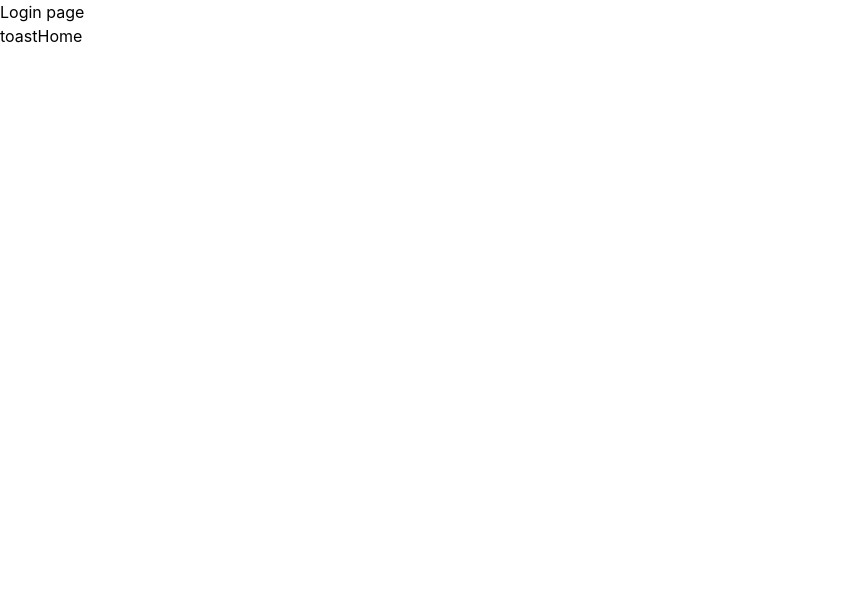
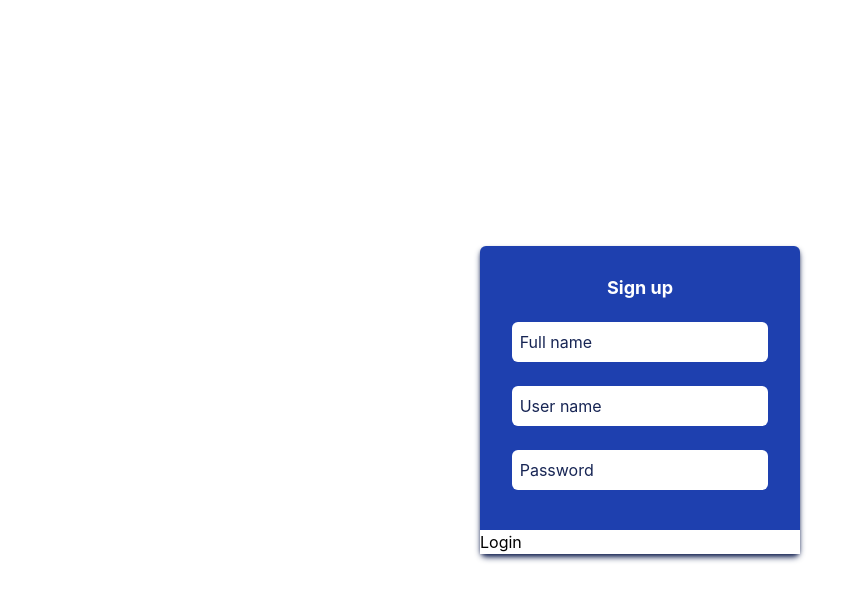
Before and after one commit to VNDT-082/my-project, a React (Create React App) app: page /login in a window 1280 px wide. Shown: the top 600 px of the page, without its empty margins (0-867 px from the left). Built offline with nearby package versions, Linux system fonts and the light colour scheme.

Commit message:
form control

```diff
--- /dev/null
+++ b/src/components/core/FormControl.tsx
@@ -0,0 +1,25 @@
+import { useId, useState } from "react";
+
+interface FormControlItem {
+    label: string
+}
+
+const FormControl = (props: FormControlItem) => {
+    const { label } = props;
+    const id = useId();
+
+    const [labelState, setLabelState] = useState<boolean>(false);
+
+    return (
+        <div className="relative w-full flex justify-center items-center mx-auto my-6">
+            <input id={`input_form_element_${id}`} className={`input_form_element font-bold
+             ${!labelState ? 'text-white' : 'text-blue-950'}`} type="text"
+                onFocus={() => setLabelState(true)} onBlur={() => { setLabelState(false) }} />
+            <label htmlFor={`input_form_element_${id}`} id={`input_form_label_${id}`}
+                className={`input_form_label w-full  ${labelState ? 'transform -translate-y-[22px] text-white' : 'mb-0 text-blue-950'}`}>{label}</label>
+
+        </div>
+    );
+}
+
+export default FormControl;
--- a/src/index.css
+++ b/src/index.css
@@ -15,3 +15,10 @@ code {
   font-family: source-code-pro, Menlo, Monaco, Consolas, 'Courier New',
     monospace;
 }
+
+.input_form_element{
+  @apply text-2xl outline-none rounded-md px-2 py-1 my-2 z-0 absolute w-11/12
+}
+.input_form_label{
+  @apply  transition-transform duration-300 z-20 absolute px-2 ease-in-out w-11/12
+}
--- a/src/pages/LoginPage.tsx
+++ b/src/pages/LoginPage.tsx
@@ -4,6 +4,8 @@ import { showNotification } from "../redux/notificationSlice";
 import { ToastContainer } from "react-toastify";
 import { useContext } from "react";
 import { NotificationContext } from "../components/context/NotificationContext";
+import { transform } from "typescript";
+import FormControl from "../components/core/FormControl";
 
 const LoginPage = () => {
     const dispatch = useDispatch();
@@ -19,9 +21,41 @@ const LoginPage = () => {
 
     return (
         <>
-            <p>Login page</p>
+            <div className="w-full h-full fixed bg-white flex justify-center items-center">
+                <div className="w-10/12 sm:w-8/12 md:w-8/12 lg:w-3/12 bg-blue-800 rounded-md min-w-[320px]
+                shadow-blue-950 shadow-md">
+                    <div className="w-full h-full flex justify-center px-[20px] py-[20px]">
+                        <form className="w-full h-full">
+                            <p className="text-lg font-bold text-white text-center my-2">Sign up</p>
+                            <div className="my-4 flex justify-center items-center ">
+                                <FormControl key={'fullname'} label="Full name" />
+                            </div>
+
+                            <div className="my-4 flex justify-center items-center ">
+                                <FormControl key={'username'} label="User name" />
+                            </div>
+
+                            <div className="my-4 flex justify-center items-center ">
+                                <FormControl key={'password'} label="Password" />
+                            </div>
+
+                        </form>
+                    </div>
+                    <div className="bg-white">
+                        <form>
+                            <p>Login</p>
+                        </form>
+                    </div>
+                </div>
+
+
+                {/* <p>Login page</p>
             <button onClick={() => showNotification('aaaaa')}>toast</button>
-            <Link to={'/'} onClick={() => showNotification('aaaaa')}>Home</Link>
+            <Link to={'/'} onClick={() => showNotification('aaaaa')}>Home</Link> */}
+
+            </div>
+
+
         </>
     );
 
```
